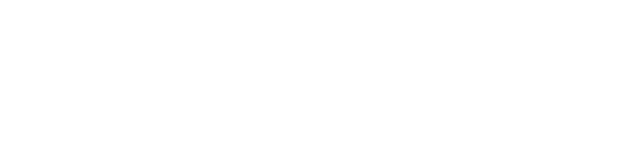
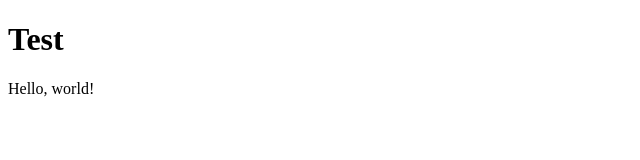
Before and after one commit to Holissa/Holissa.github.io, a plain HTML site: page index.html in a window 1280 px wide. Shown: the whole page, without its empty margins (0-640 px from the left). Drawn offline with Linux system fonts and the light colour scheme.

Commit message:
test commit

```diff
--- a/index.html
+++ b/index.html
@@ -5,6 +5,7 @@
     <title>Title</title>
 </head>
 <body>
-
+<h1>Test</h1>
+<p>Hello, world!</p>
 </body>
 </html>
```
